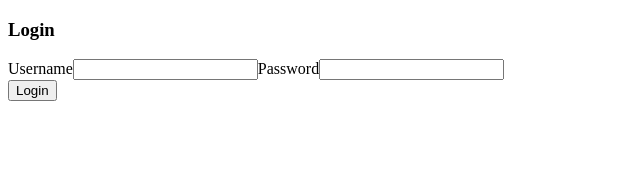
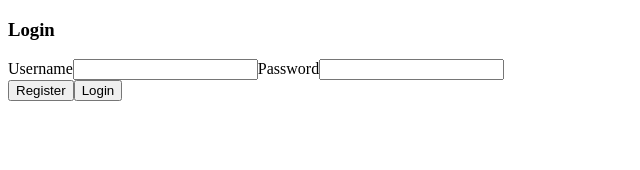
Before and after one commit to fanoromani/veganhive-challenge-web, a React (Vite) app: page / in a window 1280 px wide. Shown: the top 170 px of the page, without its empty margins (0-640 px from the left). Built offline with nearby package versions, Linux system fonts and the light colour scheme; the HTML template or start-up script is replaced by a standard one.

Commit message:
Login Page

```diff
--- a/src/Router.tsx
+++ b/src/Router.tsx
@@ -7,7 +7,7 @@ export function Router() {
   return (
     <Routes>
       <Route path="/" element={<LoginPage />} />
-      <Route path="/home" element={<HomePage />} />
+      <Route path="/:username" element={<HomePage />} />
       <Route path="/buzz/:id" element={<BuzzPage />} />
     </Routes>
   );
--- a/src/pages/LoginPage.tsx
+++ b/src/pages/LoginPage.tsx
@@ -24,17 +24,18 @@ type LoginFormInputs = z.infer<typeof loginFormSchema>;
 export function LoginPage() {
   const [user, setUser] = useState<User | null>(null);
   const { register, handleSubmit } = useForm<LoginFormInputs>();
+  const [formType, setFormType] = useState<"register" | "login">("register");
 
   const handleLogin = useCallback(
     async (data: LoginFormInputs) => {
       const { username, password } = data;
-      const response = await api.post(`/`, {
+      const response = await api.post(`/${formType}`, {
         username: username,
         password: password,
       });
       setUser(response.data);
     },
-    [setUser]
+    [setUser, formType]
   );
 
   return (
@@ -51,15 +52,25 @@ export function LoginPage() {
             <Input type="password" {...register("password")} />
           </CardContent>
           <CardFooter>
-            {user ? (
-              <NavLink to="/home">
-                <Button className="flex-1">{user.username}</Button>
-              </NavLink>
-            ) : (
-              <Button className="flex-1" variant={"default"}>
+            <NavLink to={`/${user?.username}`}>
+              <Button
+                onClick={() => setFormType("register")}
+                type="submit"
+                className="flex-1"
+                variant={"default"}
+              >
+                Register
+              </Button>
+            </NavLink>
+            <NavLink to={`/${user?.username}`}>
+              <Button
+                onClick={() => setFormType("login")}
+                className="flex-1"
+                variant={"default"}
+              >
                 Login
               </Button>
-            )}
+            </NavLink>
           </CardFooter>
         </form>
       </Card>
```
